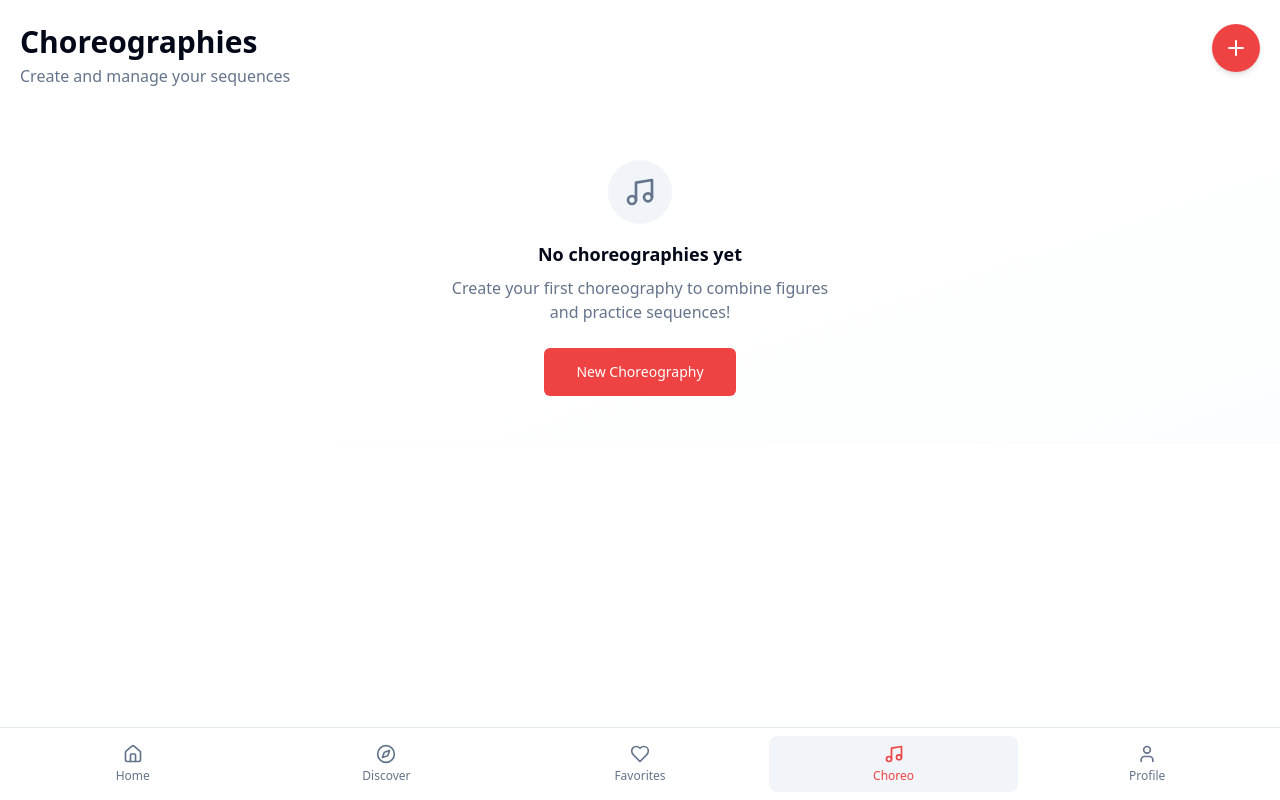
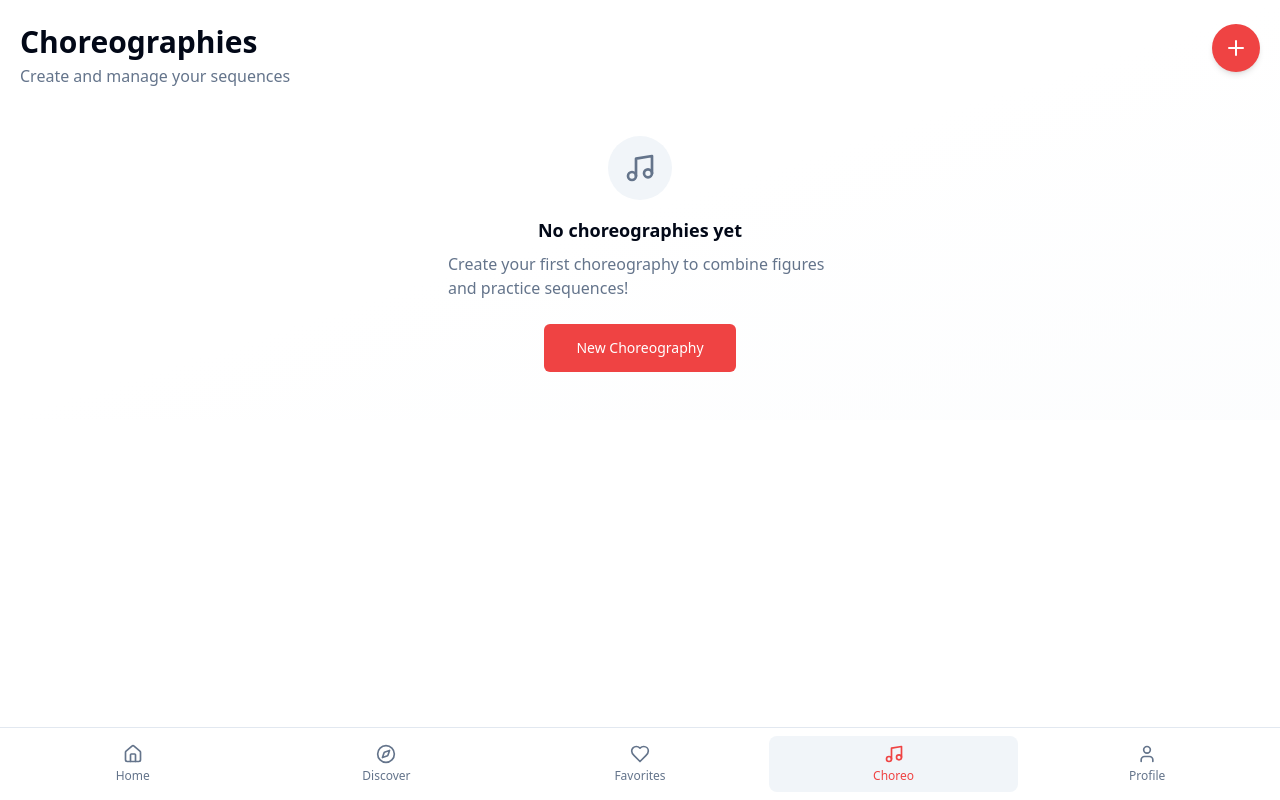
Before and after one commit to PolThm/bailapp, a React (Vite) app in the folder apps/web/: page /choreography in a window 1280 px wide. Built offline with nearby package versions, Linux system fonts and the light colour scheme; no server answers.

Commit message:
Improve spaces

```diff
--- a/apps/web/src/components/EmptyState.tsx
+++ b/apps/web/src/components/EmptyState.tsx
@@ -17,7 +17,7 @@
   onAction,
 }: EmptyStateProps) {
   return (
-    <div className="flex flex-col items-center justify-center py-12 text-center">
+    <div className="flex flex-1 flex-col items-center justify-center py-12 text-cente">
       <div className="w-16 h-16 rounded-full bg-muted flex items-center justify-center mb-4">
         <Icon className="h-8 w-8 text-muted-foreground" />
       </div>
--- a/apps/web/src/pages/Choreography.tsx
+++ b/apps/web/src/pages/Choreography.tsx
@@ -25,7 +25,7 @@
   return (
     <>
       {/* Header with Add Button */}
-      <div className="pb-6 flex items-start justify-between">
+      <div className="flex items-start justify-between">
         <div className="flex-1 pr-4">
           <h1 className="text-3xl font-bold">{t('choreography.title')}</h1>
           <p className="text-muted-foreground mt-1">
--- a/apps/web/src/pages/Favorites.tsx
+++ b/apps/web/src/pages/Favorites.tsx
@@ -46,7 +46,7 @@
   return (
     <>
       {/* Header with Add Button */}
-      <div className="pb-6 flex items-start justify-between">
+      <div className="flex items-start justify-between">
         <div className="flex-1 pr-4">
           <h1 className="text-3xl font-bold">{t('favorites.title')}</h1>
           <p className="text-muted-foreground mt-1">
```
